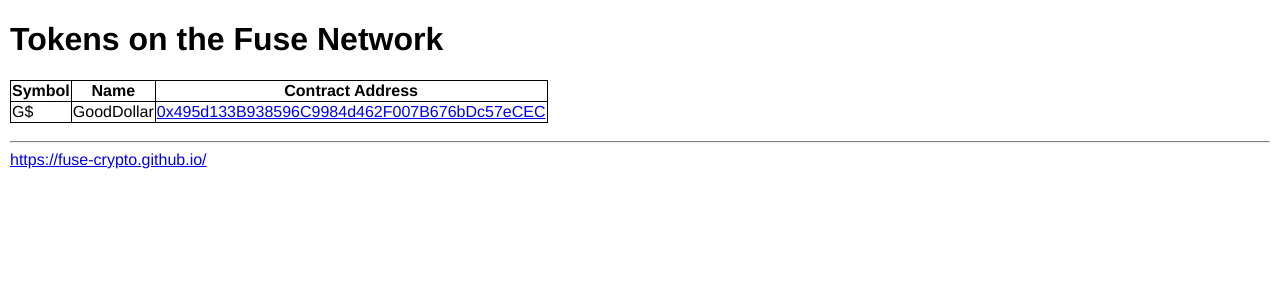
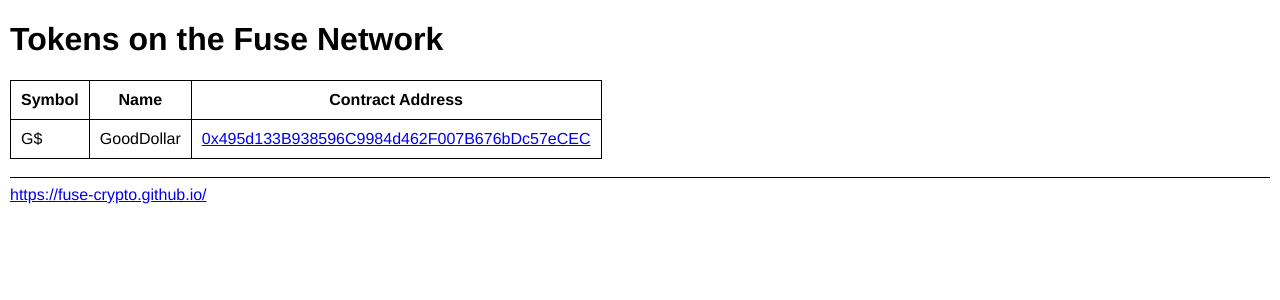
Before and after one commit to Fuse-Crypto/fuse-crypto.github.io, a Jekyll site: the page built from tokens-test.md, in a window 1280 px wide. Shown: the top 300 px of the page. Built offline with Jekyll 4.4.1, drawn with Linux system fonts in a browser that asks for light colours.

Commit message:
Update default.html

```diff
--- a/_layouts/default.html
+++ b/_layouts/default.html
@@ -4,22 +4,27 @@
 <title>{{ page.title }}</title>
 <style>
 body {
-  font-family:helvetica, sans-serif;
-  margin:10px;
-  color:black;
-  background-color:white;
+  font-family: helvetica, sans-serif;
+  margin: 10px;
+  color: black;
+  background-color: white;
 }
 table {
   border-collapse: collapse;
 }
 table, th, td {
   border: 1px solid black;
+  padding: 10px;
+}
+tr:nth-child(even) {
+  background-color: grey;
 }
 footer {
-  padding-top:10px;
+  padding-top: 10px;
 }
 hr {
-  border-top: 1px solid grey;
+  border: 0;
+  border-bottom: 1px solid black;
 }
 </style>
 </head>
```
